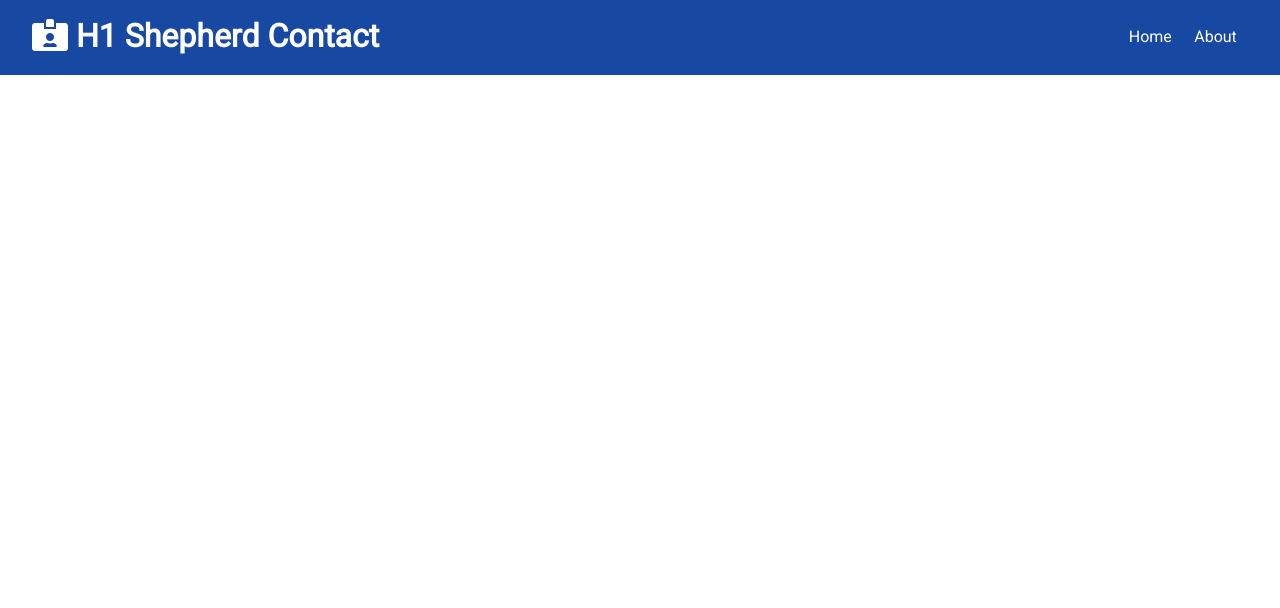
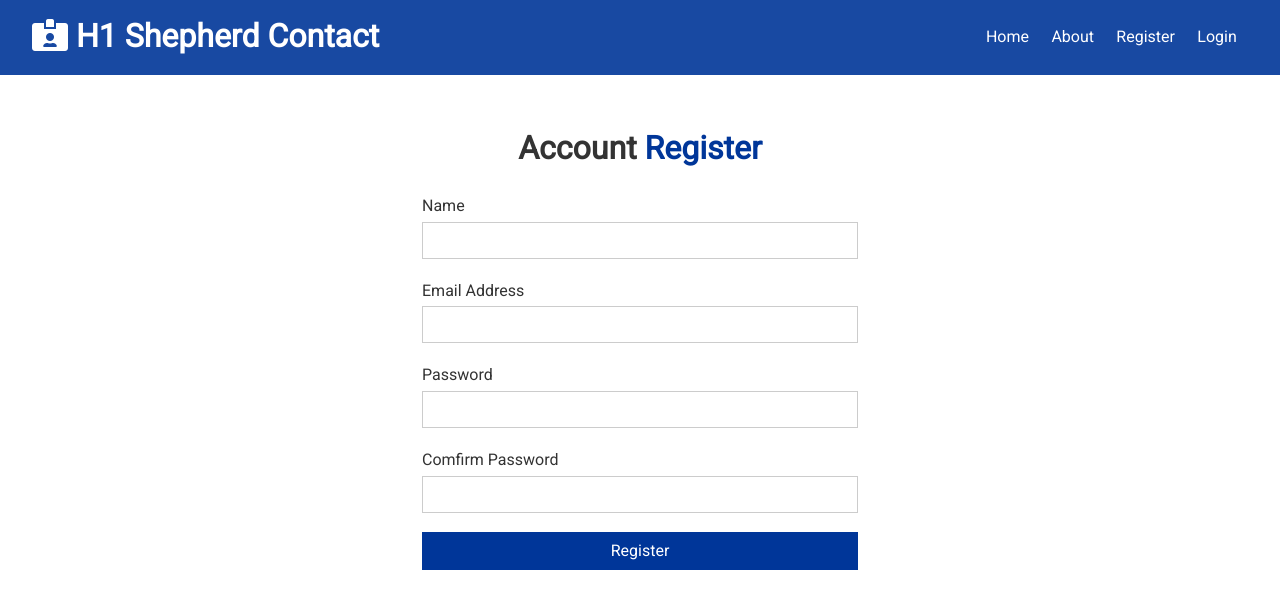
Before and after one commit to J-E-Y/contact-shepherd, a React (Create React App) app in the folder client/: page /register in a window 1280 px wide. Shown: the top 608 px of the page. Built offline with nearby package versions, Linux system fonts and the light colour scheme.

Commit message:
add  Register & Login Forms

```diff
--- a/client/src/App.js
+++ b/client/src/App.js
@@ -3,6 +3,9 @@ import { BrowserRouter as Router, Route, Switch } from 'react-router-dom';
 import Navbar from './components/layout/Navbar';
 import Home from './components/pages/Home';
 import About from './components/pages/About';
+import Register from './components/auth/Register';
+import Login from './components/auth/Login';
+
 import ContactState from './context/contact/ContactState';
 import AuthState from './context/auth/AuthState';
 
@@ -20,6 +23,8 @@ const App = () => {
                 <Switch>
                   <Route exact path='/' component={Home} />
                   <Route exact path='/about' component={About} />
+                  <Route exact path='/register' component={Register} />
+                  <Route exact path='/login' component={Login} />
                 </Switch>
               </div>
             </div>
--- /dev/null
+++ b/client/src/components/auth/Login.js
@@ -0,0 +1,46 @@
+import React, { useState } from 'react';
+
+const Login = () => {
+  const [user, setUser] = useState({
+    email: '',
+    password: '',
+  });
+  const { email, password } = user;
+  const onChange = (e) => setUser({ ...user, [e.target.name]: e.target.value });
+
+  const onSubmit = (e) => {
+    e.preventDefault();
+    console.log('Login submit');
+  };
+
+  return (
+    <div className='form-container'>
+      <h1>
+        Account <span className='text-primary'>Login</span>
+      </h1>
+      <form onSubmit={onSubmit}>
+        <div className='form-group'>
+          <label htmlFor='email'>Email Address</label>
+          <input type='email' name='email' value={email} onChange={onChange} />
+        </div>
+        <div className='form-group'>
+          <label htmlFor='password'>Password</label>
+          <input
+            type='password'
+            name='password'
+            value={password}
+            onChange={onChange}
+          />
+        </div>
+
+        <input
+          type='submit'
+          value='Login'
+          className='btn btn-primary btn-block'
+        />
+      </form>
+    </div>
+  );
+};
+
+export default Login;
--- /dev/null
+++ b/client/src/components/auth/Register.js
@@ -0,0 +1,61 @@
+import React, { useState } from 'react';
+
+const Register = () => {
+  const [user, setUser] = useState({
+    name: '',
+    email: '',
+    password: '',
+    password2: '',
+  });
+  const { name, email, password, password2 } = user;
+  const onChange = (e) => setUser({ ...user, [e.target.name]: e.target.value });
+
+  const onSubmit = (e) => {
+    e.preventDefault();
+    console.log('Register submit');
+  };
+
+  return (
+    <div className='form-container'>
+      <h1>
+        Account <span className='text-primary'>Register</span>
+      </h1>
+      <form onSubmit={onSubmit}>
+        <div className='form-group'>
+          <label htmlFor='name'>Name</label>
+          <input type='text' name='name' value={name} onChange={onChange} />
+        </div>
+        <div className='form-group'>
+          <label htmlFor='email'>Email Address</label>
+          <input type='email' name='email' value={email} onChange={onChange} />
+        </div>
+        <div className='form-group'>
+          <label htmlFor='password'>Password</label>
+          <input
+            type='password'
+            name='password'
+            value={password}
+            onChange={onChange}
+          />
+        </div>
+        <div className='form-group'>
+          <label htmlFor='password'>Comfirm Password</label>
+          <input
+            type='password'
+            name='password2'
+            value={password2}
+            onChange={onChange}
+          />
+        </div>
+
+        <input
+          type='submit'
+          value='Register'
+          className='btn btn-primary btn-block'
+        />
+      </form>
+    </div>
+  );
+};
+
+export default Register;
--- a/client/src/components/layout/Navbar.js
+++ b/client/src/components/layout/Navbar.js
@@ -15,6 +15,12 @@ const Navbar = ({ title, icon }) => {
         <li>
           <Link to='/about'>About</Link>
         </li>
+        <li>
+          <Link to='/register'>Register </Link>
+        </li>
+        <li>
+          <Link to='/login'>Login </Link>
+        </li>
       </ul>
     </div>
   );
```
